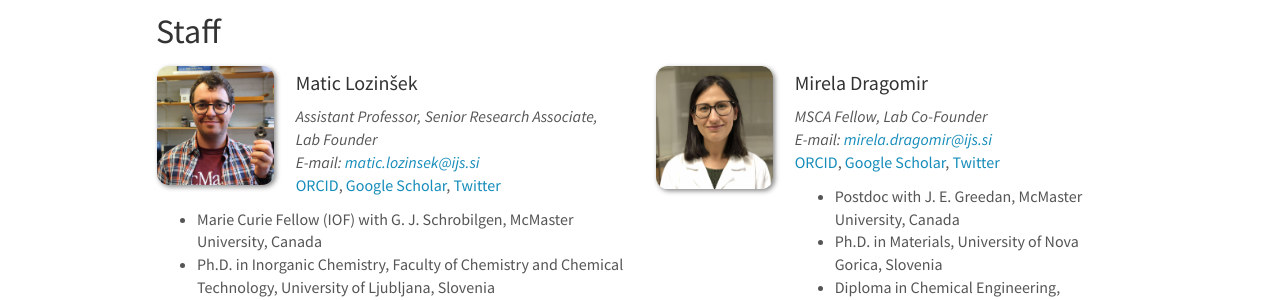
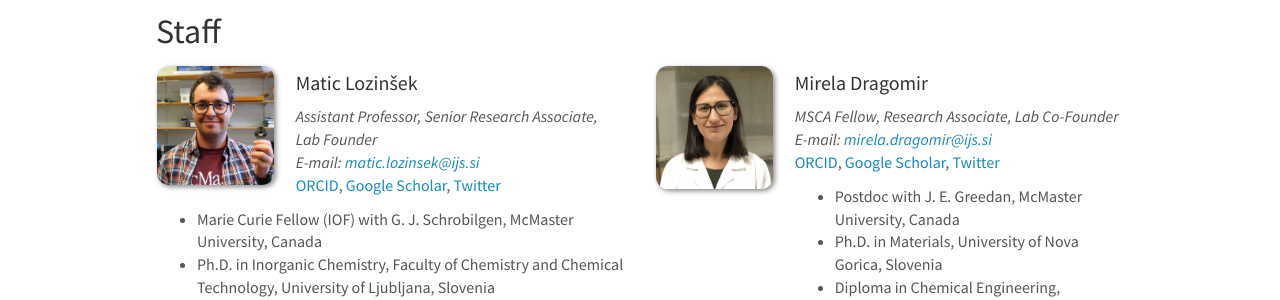
Before and after one commit to eccl-jsi/eccl-jsi.github.io, a Jekyll site: the page built from _pages/team.md, in a window 1280 px wide and 900 px high. Shown: the part 214-514 px from the top of the window. Built offline with Jekyll 4.4.1, drawn with Linux system fonts in a browser that asks for light colours; nearby versions of some CDN libraries.

Commit message:
Update team_members.yml

```diff
--- a/_data/team_members.yml
+++ b/_data/team_members.yml
@@ -11,7 +11,7 @@
 
 - name: Mirela Dragomir
   photo: Mirela.jpg
-  info: MSCA Fellow, Lab Co-Founder
+  info: MSCA Fellow, Research Associate, Lab Co-Founder
   email: mirela.dragomir@ijs.si
   ID: <a href='https://orcid.org/0000-0002-4910-253X'>ORCID</a>, <a href='https://scholar.google.si/citations?hl=en&user=AyHGl34AAAAJ'>Google Scholar</a>, <a href='https://twitter.com/dragomir_mirela'>Twitter</a>
   number_educ: 4
```
